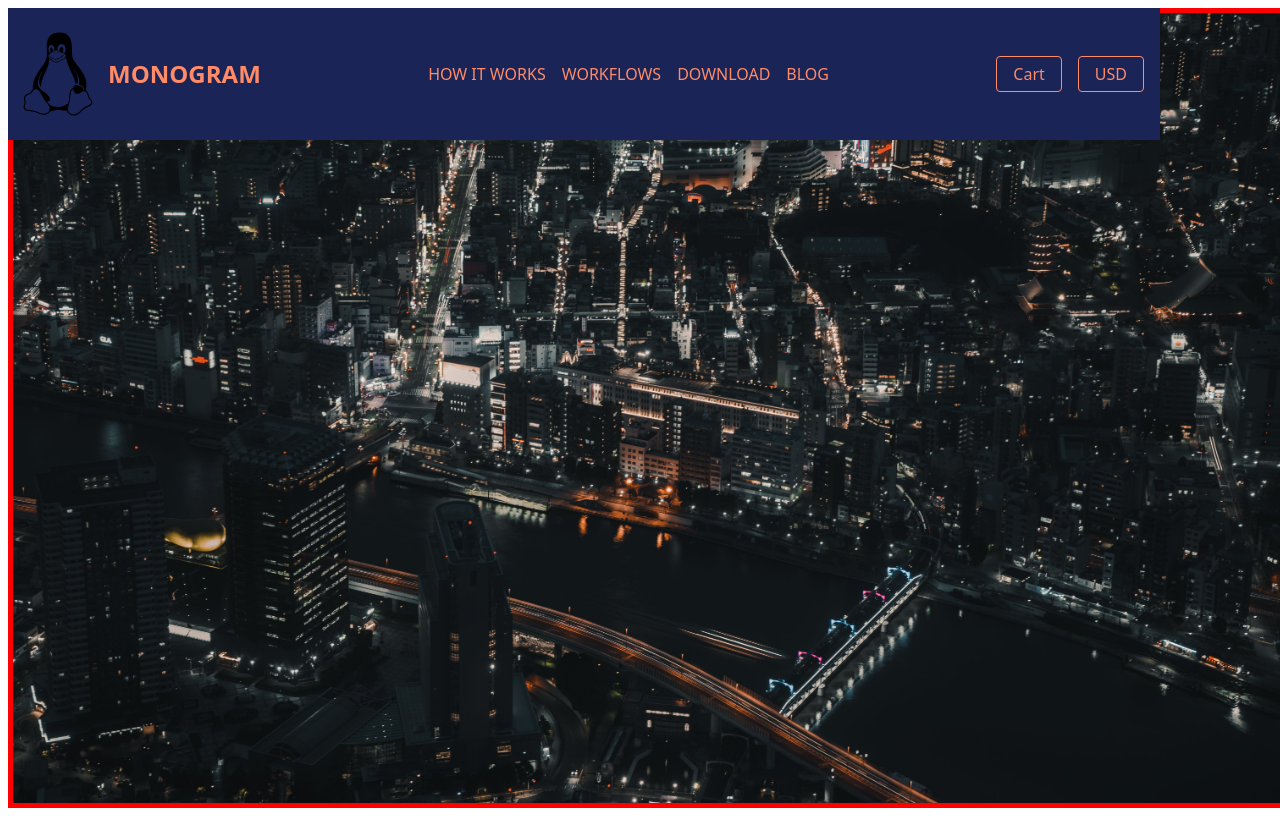
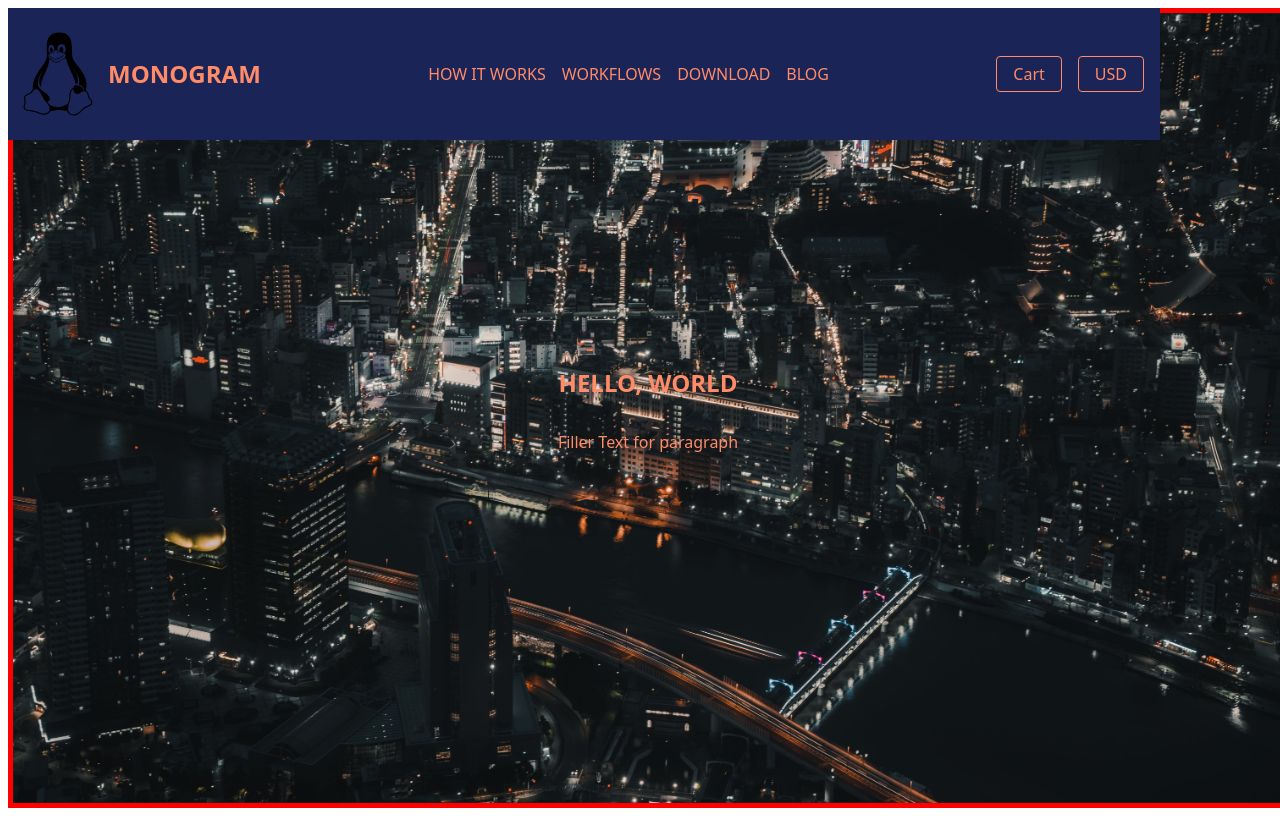
Before and after one commit to gregmjsco/odin-react-shopping, a React (Vite) app in the folder react-shopping-cart/: page / in a window 1280 px wide. Built offline with nearby package versions, Linux system fonts and the light colour scheme.

Commit message:
Make hero section flex container and style h1 and p

```diff
--- a/react-shopping-cart/src/components/Hero/Hero.css
+++ b/react-shopping-cart/src/components/Hero/Hero.css
@@ -7,4 +7,18 @@
     background-size: cover;
     background-position: center center;
     background-repeat: no-repeat;
+
+    display: flex;
+    flex-direction: column;
+    justify-content: center;
+    align-items: center;
 }
+
+.hero__title {
+    color: var(--orange);
+    text-transform: uppercase;
+}
+
+.hero__description {
+    color: var(--orange);
+}
```
